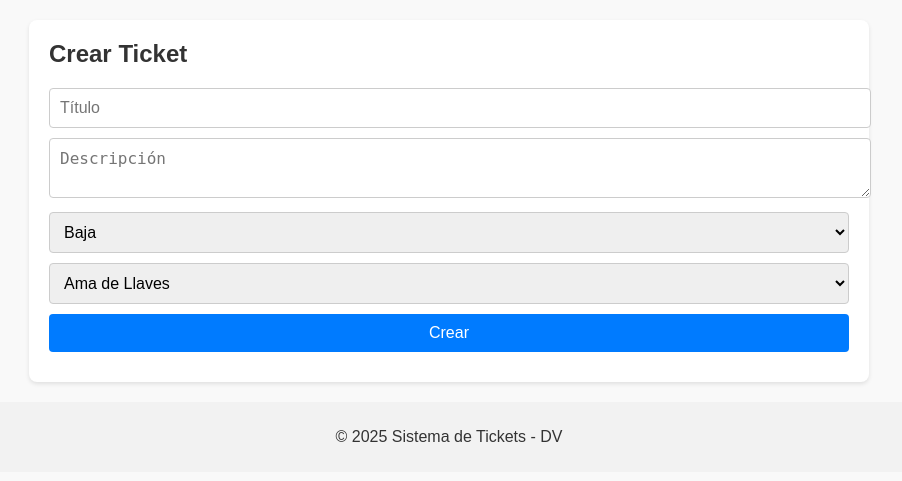
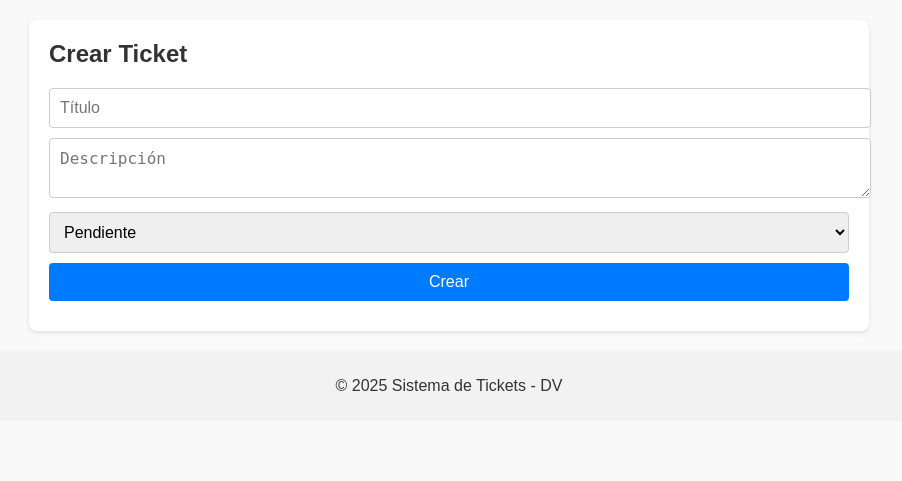
Before and after one commit to Don-Victor-123/deskapp, a PHP site: page /jefe_area/crear_ticket.php in a window 1280 px wide. Shown: the part 48-529 px from the top of the page, without its empty margins (191-1093 px from the left). Run offline with PHP 8.4, Linux system fonts and the light colour scheme; a user stored in the database is signed in; data comes from the database, SQL or seed files in the repository.

Commit message:
Simplify ticket creation

```diff
--- a/jefe_area/crear_ticket.php
+++ b/jefe_area/crear_ticket.php
@@ -9,21 +9,21 @@ if ($_SERVER['REQUEST_METHOD'] === 'POST') {
     verify_csrf();
     $titulo = trim($_POST['titulo']);
     $descripcion = trim($_POST['descripcion']);
-    $prioridad = $_POST['prioridad'];
-    $area = (int)$_POST['area'];
+    $estado = $_POST['estado'];
     $usuario = $_SESSION['id_usuario'];
-    if (!in_array($prioridad, ['Baja', 'Media', 'Alta'])) {
-        $error = 'Prioridad inválida';
+    $area    = $_SESSION['id_area'];
+    if (!in_array($estado, ['Pendiente', 'En proceso', 'Realizado'])) {
+        $error = 'Estado inválido';
     } else {
+        $prioridad = 'Media';
         $stmt = $conn->prepare(
-            "INSERT INTO Ticket (titulo, descripcion, prioridad, estado, id_usuario, id_area) VALUES (?, ?, ?, 'Pendiente', ?, ?)"
+            "INSERT INTO Ticket (titulo, descripcion, prioridad, estado, id_usuario, id_area) VALUES (?, ?, ?, ?, ?, ?)"
         );
         $stmt->execute([
-            $titulo, $descripcion, $prioridad, $usuario, $area
+            $titulo, $descripcion, $prioridad, $estado, $usuario, $area
         ]);
     }
 }
-$areas = $conn->query("SELECT * FROM Area")->fetchAll();
 ?>
 <!DOCTYPE html>
 <html>
@@ -41,15 +41,10 @@ $areas = $conn->query("SELECT * FROM Area")->fetchAll();
             <input type="hidden" name="csrf_token" value="<?= csrf_token() ?>">
             <input type="text" name="titulo" placeholder="Título" required>
             <textarea name="descripcion" placeholder="Descripción" required></textarea>
-            <select name="prioridad">
-                <option value="Baja">Baja</option>
-                <option value="Media">Media</option>
-                <option value="Alta">Alta</option>
-            </select>
-            <select name="area">
-                <?php foreach ($areas as $a): if ($a['nombre_area'] === 'Usuarios') continue; ?>
-                <option value="<?= $a['id_area'] ?>"><?= htmlspecialchars($a['nombre_area']) ?></option>
-                <?php endforeach; ?>
+            <select name="estado">
+                <option value="Pendiente">Pendiente</option>
+                <option value="En proceso">En proceso</option>
+                <option value="Realizado">Realizado</option>
             </select>
             <button type="submit">Crear</button>
         </form>
--- a/jefe_area/ver_tickets.php
+++ b/jefe_area/ver_tickets.php
@@ -24,12 +24,11 @@ $tickets = $stmt->fetchAll();
     <main class="container">
         <h2>Mis Tickets</h2>
         <table>
-            <tr><th>Título</th><th>Descripción</th><th>Prioridad</th><th>Estado</th><th>Área</th><th>Fecha</th></tr>
+            <tr><th>Título</th><th>Descripción</th><th>Estado</th><th>Área</th><th>Fecha</th></tr>
             <?php foreach ($tickets as $row): ?>
             <tr>
                 <td><?= htmlspecialchars($row['titulo']) ?></td>
                 <td><?= htmlspecialchars($row['descripcion']) ?></td>
-                <td><?= $row['prioridad'] ?></td>
                 <td><?= $row['estado'] ?></td>
                 <td><?= $row['nombre_area'] ?></td>
                 <td><?= $row['fecha_creacion'] ?></td>
```
